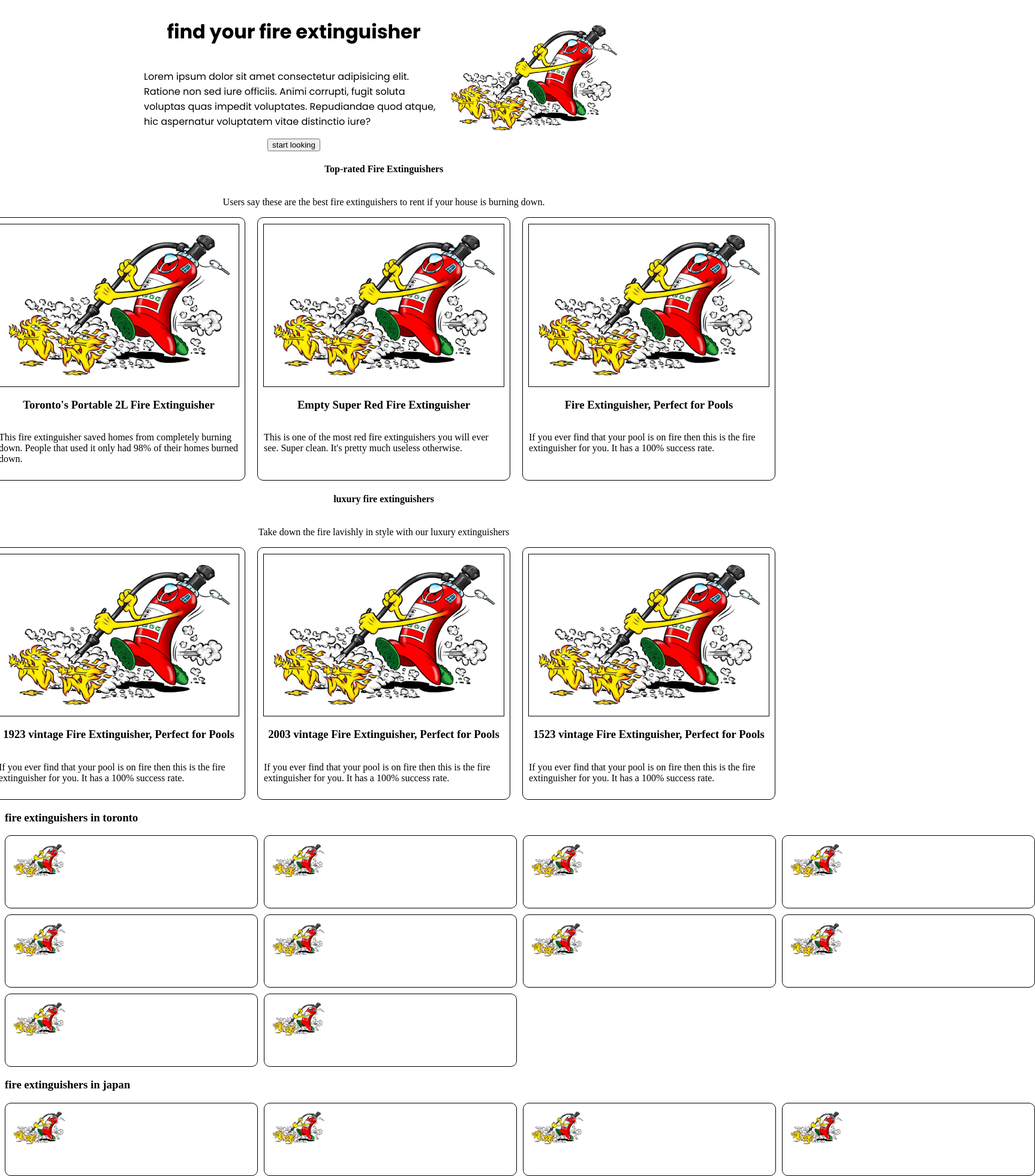
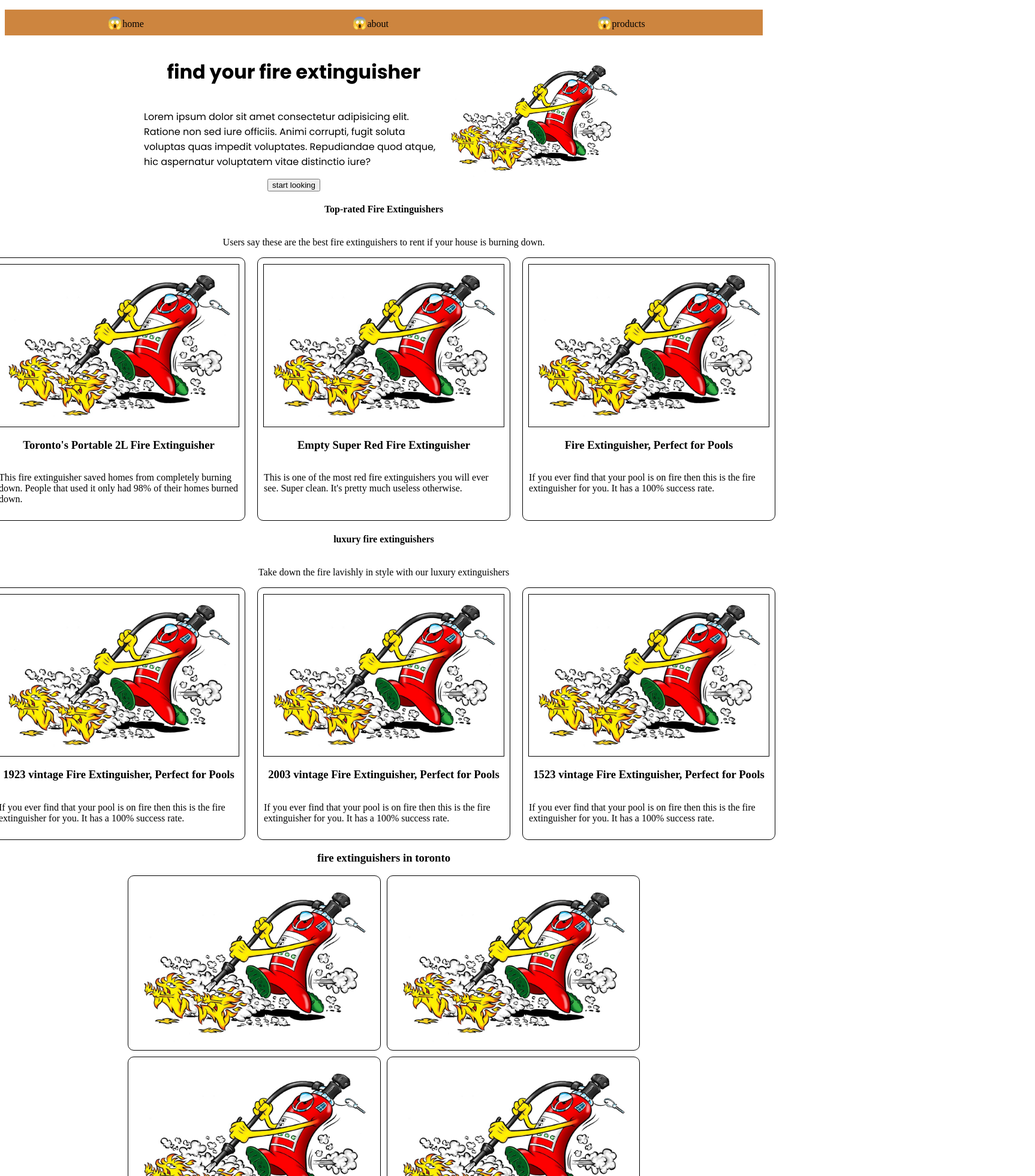
Before and after one commit to utibeinyangetuk/nuxt-client-practice, a Nuxt app: page / in a window 1280 px wide. Shown: the top 1960 px of the page at 60% size, 1726 px wide, since content can reach past the window. Built offline with nearby package versions, Linux system fonts and the light colour scheme.

Commit message:
Done with homepage

```diff
--- a/assets/data.js
+++ b/assets/data.js
@@ -99,10 +99,6 @@ export const smallCardSections = [
 				id: 9,
 				image: 'extinguisher.jpg',
 			},
-			{
-				id: 10,
-				image: 'extinguisher.jpg',
-			},
 		],
 	},
 	{
@@ -145,10 +141,6 @@ export const smallCardSections = [
 				id: 19,
 				image: 'extinguisher.jpg',
 			},
-			{
-				id: 20,
-				image: 'extinguisher.jpg',
-			},
 		],
 	},
 ]
--- /dev/null
+++ b/components/navbar.vue
@@ -0,0 +1,28 @@
+<template>
+  <div class="container">
+    <ul>
+      <li>home</li>
+      <li>about</li>
+      <li>products</li>
+    </ul>
+  </div>
+</template>
+
+<script setup></script>
+
+<style scoped>
+.container {
+  background-color: peru;
+}
+
+ul {
+  display: flex;
+  justify-content: space-around;
+  padding: 10px;
+}
+
+ul li::marker {
+  content: "😱";
+ font-size: 20px;
+}
+</style>
--- a/components/smallCard.vue
+++ b/components/smallCard.vue
@@ -16,11 +16,12 @@ const props = defineProps(['card'])
 .card-container {
 	border: 1px solid;
 	padding: 10px;
+	border-radius: 10px;
 	width: 400px;
-	border-radius: 10px;
 }
 
 .image {
+	height: 100%;
 	width: 100%;
 }
 </style>
--- a/components/smallCardDisplay.vue
+++ b/components/smallCardDisplay.vue
@@ -16,12 +16,18 @@ const props = defineProps(['cardsSection'])
 </script>
 
 <style scoped>
-.card-container{
-	display: grid;
-		grid-template-columns: repeat(4, 1fr);
-		gap: 10px;
-		grid-auto-rows: minmax(100px, auto);
-
+.card-container {
+	display: flex;
+	align-items: center;
+	justify-content: center;
+	gap: 10px;
+	flex-wrap: wrap;
 }
 
+.container {
+	display: flex;
+	flex-direction: column;
+	align-items: center;
+	justify-content: center;
+}
 </style>
--- a/pages/index.vue
+++ b/pages/index.vue
@@ -1,5 +1,6 @@
 <template>
 	<div class="container">
+  <navbar />
 		<hero />
 		<largeCardDisplay
 			v-for="cardInfo in LargeCardInfo"
@@ -15,8 +16,8 @@
 </template>
 
 <script setup>
-	import { ref } from 'vue'
-	import { largeCardSections, smallCardSections } from '@/assets/data'
-	const LargeCardInfo = ref(largeCardSections)
-	const smallCardSection = ref(smallCardSections)
+import { largeCardSections, smallCardSections } from '@/assets/data'
+import { ref } from 'vue'
+const LargeCardInfo = ref(largeCardSections)
+const smallCardSection = ref(smallCardSections)
 </script>
```
